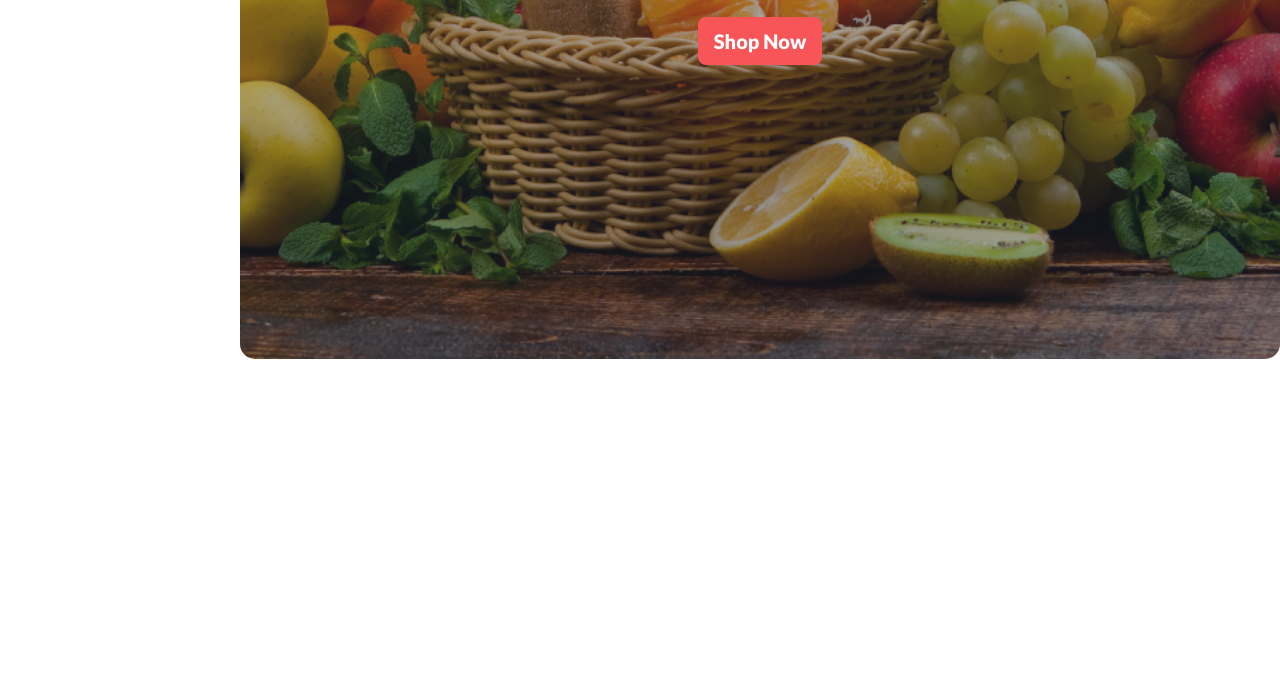
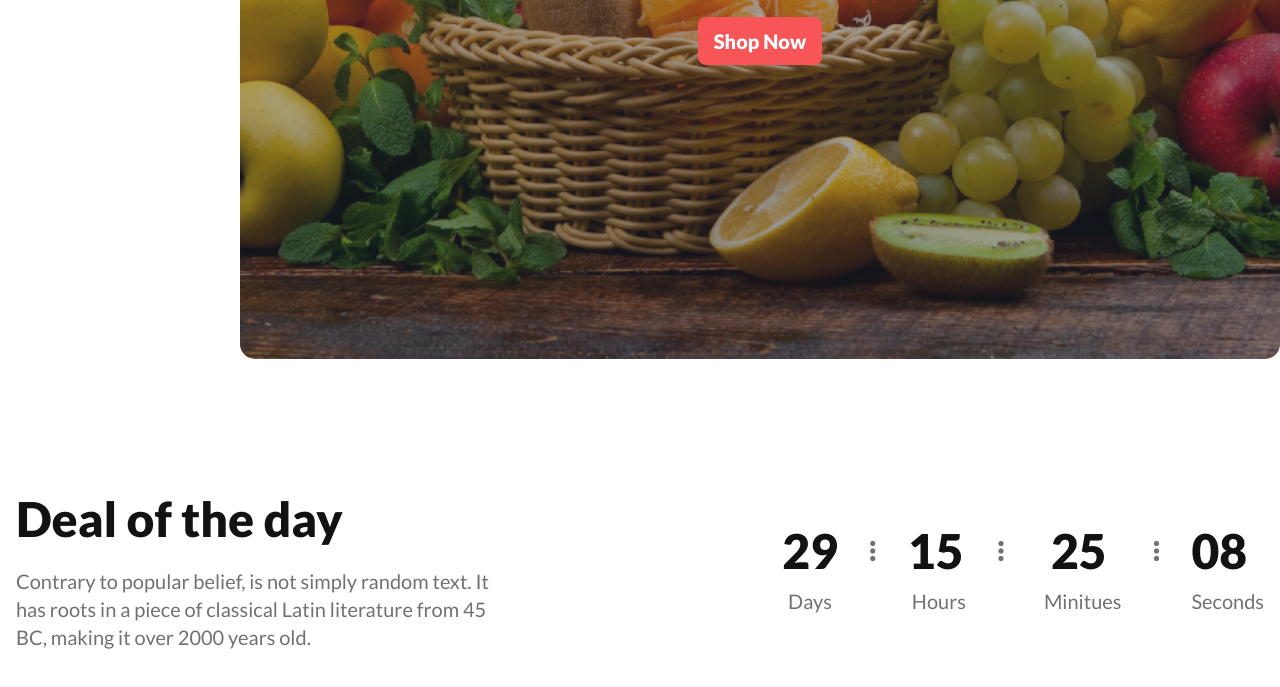
Before and after one commit to sabbir-noyon/a_p_3_project_fruit_burst_shop, a plain HTML site: page index.html in a window 1280 px wide. Shown: the part 641-1328 px from the top of the page. Before the commit the page ends 1080 px from the top, so only its background shows below. Drawn offline with nearby package versions, Linux system fonts and the light colour scheme; grey boxes are pictures that could not be loaded.

Commit message:
Deal of the Day Part Completed

```diff
--- a/index.html
+++ b/index.html
@@ -204,6 +204,55 @@
 
     <main>
 
+        <!--deal of the day section start-->
+        <section class="section-deal-day pt-14 pb-20 mx-auto">
+            <div class="deal-day-container flex justify-evenly">
+                <div class="deal-texts pr-24 pl-4">
+                    <h2 class="text-5xl font-extrabold text-[#121212] pb-6">Deal of the day</h2>
+                    <p class="text-[#12121299] text-xl font-medium">Contrary to popular belief, is not simply random text. It has roots in a piece of classical Latin literature from 45 BC, making it over 2000 years old.</p>
+                </div>
+
+
+
+                <div class="deal-countdowns flex justify-end pl-40 pt-4">
+                    <div class="p-4">
+                        <h2 class="text-5xl font-extrabold text-[#121212] ">29</h2>
+                        <p class=" text-[#12121299] text-xl font-medium text-center pt-3">Days</p>
+                    </div>
+                    <div class="p-4 pt-7">
+                        <i class="fa-solid fa-ellipsis-vertical text-[#12121299]" ></i>
+                    </div>
+
+                    <div class="p-4">
+                        <h2 class="text-5xl font-extrabold text-[#121212]">15</h2>
+                        <p class="text-[#12121299] text-xl font-medium text-center pt-3 pl-1">Hours</p>
+                    </div>
+                    <div class="p-4 pt-7">
+                        <i class="fa-solid fa-ellipsis-vertical text-[#12121299]"></i>
+                    </div>
+
+                    <div class="p-4">
+                        <h2 class="text-5xl font-extrabold text-[#121212] text-center ">25</h2>
+                        <p class="text-[#12121299] text-xl font-medium text-center pt-3 pl-2 ">Minitues</p>
+                    </div>
+                    <div class="p-4 pt-7">
+                        <i class="fa-solid fa-ellipsis-vertical text-[#12121299]"></i>
+                    </div>
+
+                    <div class="p-4">
+                        <h2 class="text-5xl font-extrabold text-[#121212] ">08</h2>
+                        <p class="text-[#12121299] text-xl font-medium text-center pt-3 ">Seconds</p>
+                    </div>
+
+                </div>
+
+
+            </div>
+
+        </section>
+
+
+
 
 
     </main>
--- a/style.css
+++ b/style.css
@@ -69,3 +69,7 @@ top:100px;
     text-transform: capitalize;
     border: none;
 }
+
+.section-deal-day{
+    max-width:1440px;
+}
```
